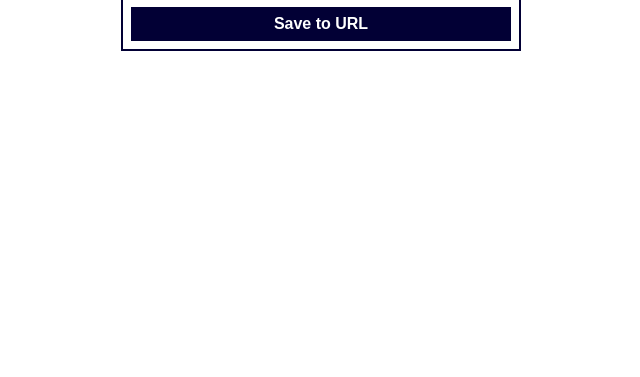
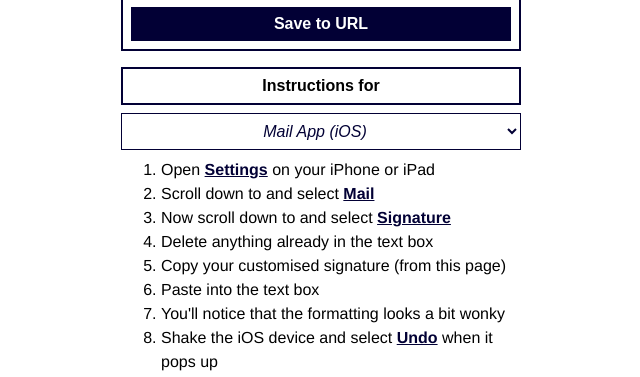
Before and after one commit to krakenfleet/sigmaker, a Svelte app: page / in a window 1280 px wide. Shown: the part 560-937 px from the top of the page, without its empty margins (319-959 px from the left). Before the commit the page ends 800 px from the top, so only its background shows below. Built offline with nearby package versions, Linux system fonts and the light colour scheme.

Commit message:
added Instructions.svelte (working) and Dagon.svelte (initial)

```diff
--- a/src/App.svelte
+++ b/src/App.svelte
@@ -1,6 +1,7 @@
 <script>
   import Inkfish from './lib/Inkfish.svelte'
   import Rocinante from './lib/Rocinante.svelte'
+  import Instructions from './lib/Instructions.svelte'
   const urlParams = new URLSearchParams(window.location.search)
 
   let name = urlParams.get('name') ?? 'Randolf Carter'
@@ -8,6 +9,7 @@
   let email = urlParams.get('email') ?? 'randolf@dreamer.com'
   let phone = urlParams.get('phone') ?? '+1 234 567 8900'
   let template = urlParams.get('template') ?? 'inkfish'
+  let instructions = urlParams.get('instructions') ?? 'gmail_web'
 
   let buttonMessage = 'Copy Signature'
 
@@ -67,6 +69,7 @@
         <button>Save to URL</button>
       </form>
     </div>
+    <Instructions instructions />
   </div>
 </main>
 
@@ -110,8 +113,9 @@
 -->
 <style>
   :root {
+    --fontSize: 12pt;
     --darkPurple: #020035;
-    --fontSize: 12pt;
+    --logoBlue: #114c96;
   }
   div#wrapper {
     width: 25rem;
--- /dev/null
+++ b/src/lib/Instructions.svelte
@@ -0,0 +1,145 @@
+<script>
+  let instructions
+</script>
+
+<form>
+  <button>Instructions for </button>
+  <select bind:value={instructions} name="instructions">
+    <option value="mail_ios">Mail App (iOS)</option>
+    <option value="fastmail_web">FastMail (web) </option>
+    <option value="gmail_web">Gmail (web) </option>
+    <option value="gmail_ios">Gmail App (iOS) </option>
+    <option value="outlook">Outlook</option>
+    <option value="mail_macos">Mail App (macOS) </option>
+  </select>
+
+  {#if instructions === 'outlook'}
+    <ol>
+      <li>Coming soon …</li>
+    </ol>
+  {:else if instructions === 'mail_ios'}
+    <ol>
+      <li>Open <u>Settings</u> on your iPhone or iPad</li>
+      <li>Scroll down to and select <u>Mail</u></li>
+      <li>Now scroll down to and select <u>Signature</u></li>
+      <li>Delete anything already in the text box</li>
+      <li>Copy your customised signature (from this page)</li>
+      <li>Paste into the text box</li>
+      <li>You'll notice that the formatting looks a bit wonky</li>
+      <li>Shake the iOS device and select <u>Undo</u> when it pops up</li>
+      <li>The formatting should now look correct</li>
+      <li>
+        Save the signature by selecting <u><b>&lt;</b> Mail</u> in the top left corner
+      </li>
+    </ol>
+  {:else if instructions === 'gmail_web'}
+    <ol>
+      <li>Log into the <a href="https://gmail.com/">Gmail</a> webpage</li>
+      <li>
+        Go to <a href="https://mail.google.com/mail/u/0/#settings/general"
+          >Settings - See all settings - General</a>
+      </li>
+      <li>Scroll to the <u>Signature</u> section (near the bottom)</li>
+      <li>Click <u>+ Create New</u></li>
+      <li>Delete anything already in the Gmail signature box</li>
+      <li>Copy your customised signature (from this page)</li>
+      <li>Paste into the signature box</li>
+      <li>
+        Under <u>Signature Defaults</u> set the new signature as the default for
+        both new emails and replies
+      </li>
+      <li>Click <u>Save</u> at the bottom of the page</li>
+    </ol>
+  {:else if instructions === 'gmail_ios'}
+    <ul>
+      <li>
+        Gmail on iOS will automatically use the default Gmail web signature
+      </li>
+    </ul>
+    <i>Note: The signature doesn't display when you compose an email.</i>
+  {:else if instructions === 'mail_macos'}
+    <ol>
+      <li>
+        In Mail.app go to <u>Preferences - Signatures - All Signatures</u>
+      </li>
+      <li>Click <u>+</u> to create a new signature</li>
+      <li>
+        Untick <u>Always match my default message font</u>
+      </li>
+      <li>Copy your customised signature (from this page)</li>
+      <li>Paste into the signature box (the images will not show up)</li>
+    </ol>
+    <i
+      >Note: This only partially works. It will look correct but none of the
+      links will work. If you'd like the proper version please contact <a
+        href="mailto:support@ink.fish">support@ink.fish</a
+      >.</i>
+  {:else if instructions === 'fastmail_web'}
+    <ol>
+      <li>
+        Log into the <a href="https://app.fastmail.com/login/">FastMail</a> webpage
+      </li>
+      <li>
+        Go to <a href="https://www.fastmail.com/settings/identities"
+          >Settings - Sending identities</a>
+      </li>
+      <li>Find the identity you want to add an signature for</li>
+      <li>Click the <u>Edit</u> button to the right of the identity</li>
+      <li>Delete anything already in the Fastmail <u>Signature</u> box</li>
+      <li>Copy your customised signature (from this page)</li>
+      <li>Paste into the <u>Signature</u> box</li>
+      <li>Click the <u>Save</u> button</li>
+    </ol>
+  {/if}
+</form>
+
+<style>
+  form {
+    display: flex;
+    flex-direction: column;
+    gap: 0.5rem;
+    /* border: 1px solid red; */
+  }
+  button {
+    padding: 0.5rem;
+    border: 2px solid var(--darkPurple);
+    background-color: white;
+    /* background-color: var(--darkPurple);
+    color: white;*/
+    font-size: var(--fontSize);
+    font-weight: bold;
+  }
+  select {
+    padding: 0.5rem;
+    border: 1px solid var(--darkPurple);
+    color: var(--darkPurple);
+    background-color: white;
+    font-size: var(--fontSize);
+    font-style: italic;
+    text-align: center;
+  }
+  a,
+  a:link,
+  a:visited,
+  a:active {
+    color: var(--logoBlue);
+    font-weight: bolder;
+  }
+  a:hover {
+    color: blue;
+  }
+  u {
+    color: var(--darkPurple);
+    font-weight: bolder;
+  }
+  i {
+    display: block;
+    line-height: 1.3;
+    text-align: justify;
+  }
+  ol,
+  ul {
+    margin: 0;
+    line-height: 1.5;
+  }
+</style>
```
Also changed, not shown: src/lib/Dagon.svelte (added, +33 -0 lines).
